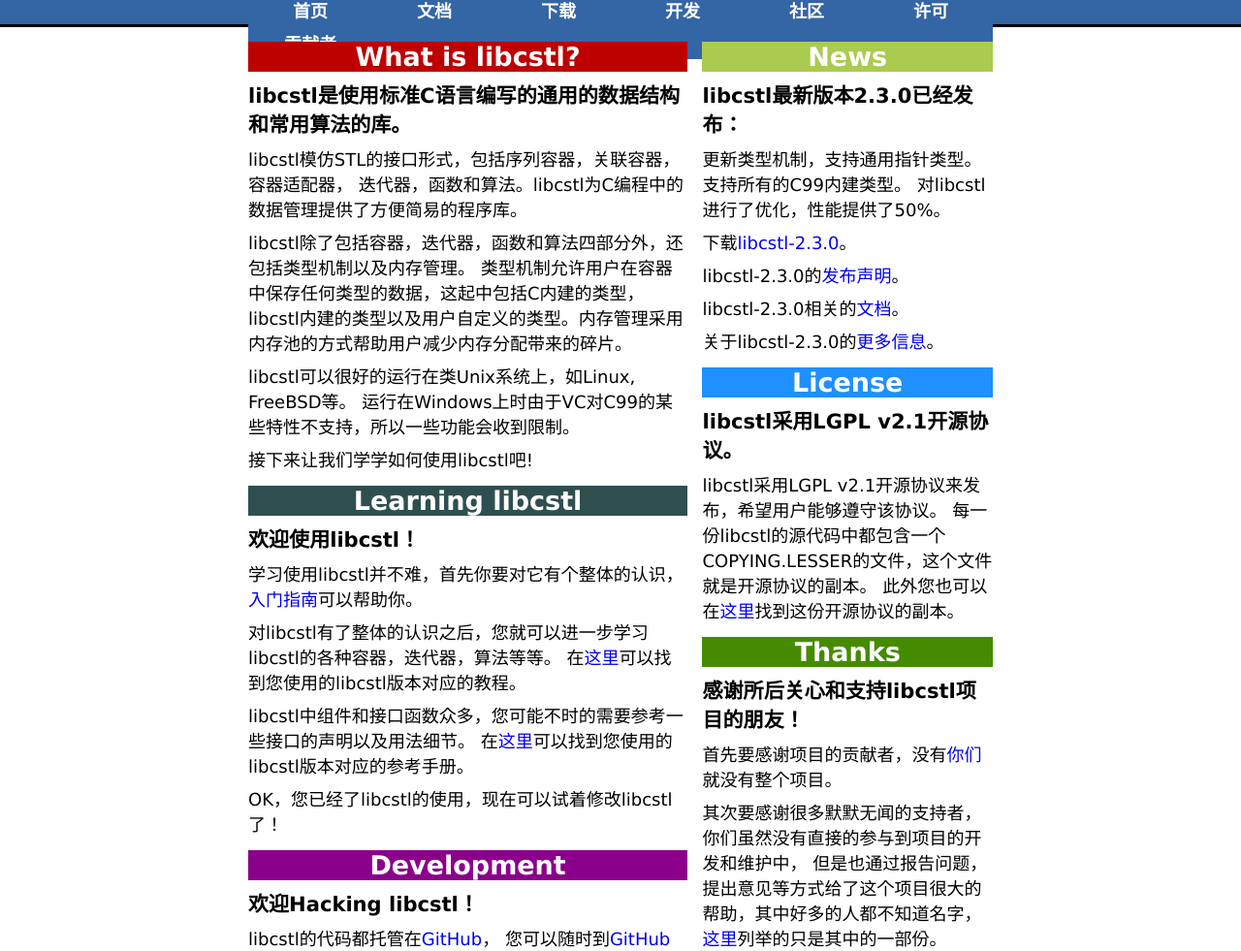
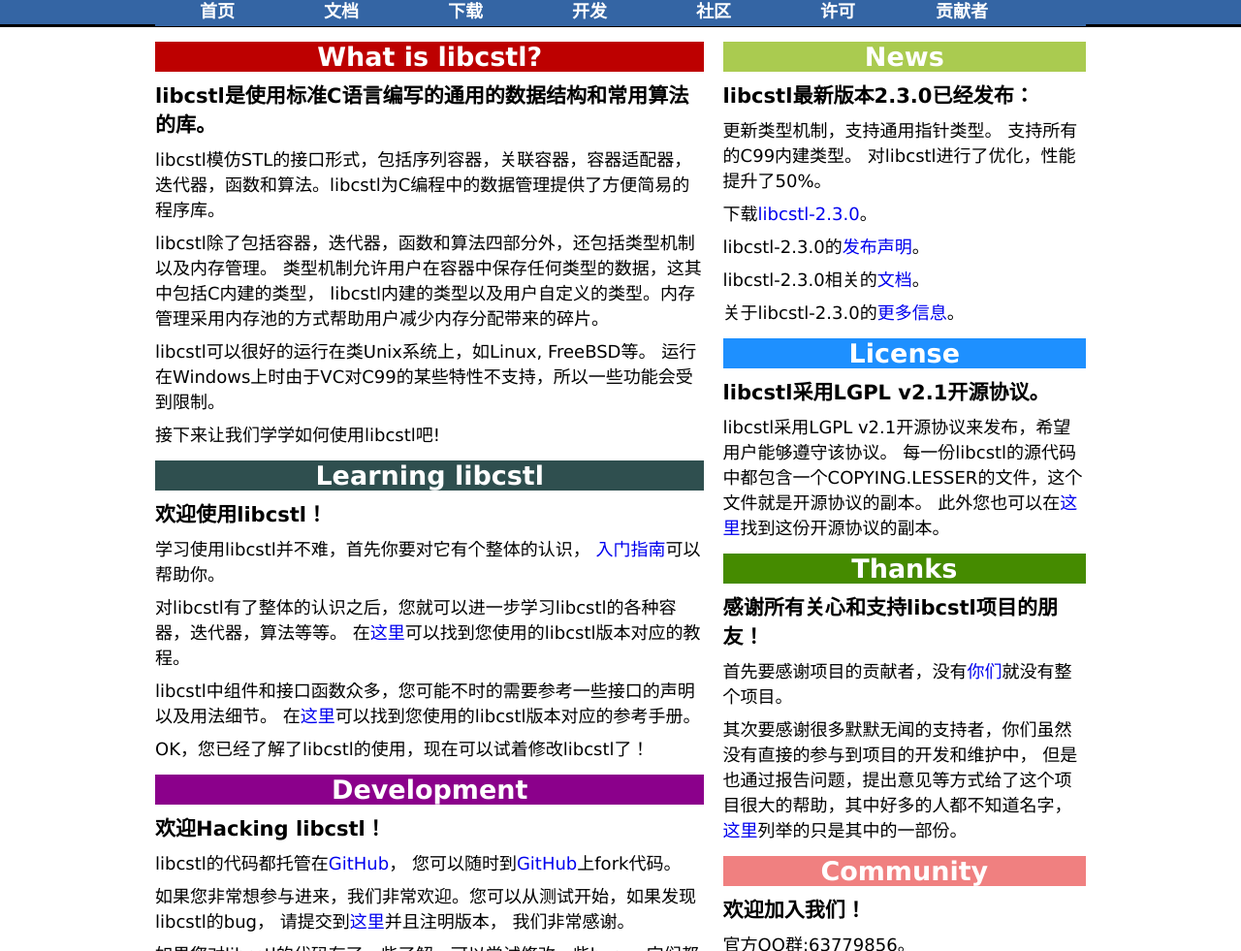
Before and after one commit to activesys/libcstl, a plain HTML site: page index.html in a window 1280 px wide. Shown: the part 111-1092 px from the top of the page at 97% size. Drawn offline with Linux system fonts and the light colour scheme.

Commit message:
fixup some bug in home page.

```diff
--- a/index.html
+++ b/index.html
@@ -45,12 +45,12 @@
                     </p>
                     <p>
                         libcstl除了包括容器，迭代器，函数和算法四部分外，还包括类型机制以及内存管理。
-                        类型机制允许用户在容器中保存任何类型的数据，这起中包括C内建的类型，
+                        类型机制允许用户在容器中保存任何类型的数据，这其中包括C内建的类型，
                         libcstl内建的类型以及用户自定义的类型。内存管理采用内存池的方式帮助用户减少内存分配带来的碎片。
                     </p>
                     <p>
                         libcstl可以很好的运行在类Unix系统上，如Linux, FreeBSD等。
-                        运行在Windows上时由于VC对C99的某些特性不支持，所以一些功能会收到限制。
+                        运行在Windows上时由于VC对C99的某些特性不支持，所以一些功能会受到限制。
                     </p>
                     <p>
                         接下来让我们学学如何使用libcstl吧!
@@ -72,7 +72,7 @@
                         在<a href="docs.html">这里</a>可以找到您使用的libcstl版本对应的参考手册。
                     </p>
                     <p>
-                        OK，您已经了libcstl的使用，现在可以试着修改libcstl了！
+                        OK，您已经了解了libcstl的使用，现在可以试着修改libcstl了！
                     </p>
                 </div>
                 <div id="devel">
@@ -94,7 +94,7 @@
                     </p>
                     <p>
                         您还可以参与到新功能的开发上来，<a href="devel.html#todo">这里</a>有一些新功能的列表，
-                        您可以在其中选择一些功能，然后在自己的分支中进行开发。同时不要忘记了位新代码添加测试用例。
+                        您可以在其中选择一些功能，然后在自己的分支中进行开发。同时不要忘记了为新代码添加测试用例。
                     </p>
                     <p>
                         好了，您可以开始工作了。Come on!
@@ -108,7 +108,7 @@
                     <p>
                         更新类型机制，支持通用指针类型。
                         支持所有的C99内建类型。
-                        对libcstl进行了优化，性能提供了50%。
+                        对libcstl进行了优化，性能提升了50%。
                     </p>
                     <p>
                         下载<a href="http://ishare.iask.sina.com.cn/download/explain.php?fileid=66640323">libcstl-2.3.0</a>。
@@ -134,7 +134,7 @@
                 </div>
                 <div id="thanks">
                     <h2>Thanks</h2>
-                    <h3>感谢所后关心和支持libcstl项目的朋友！</h3>
+                    <h3>感谢所有关心和支持libcstl项目的朋友！</h3>
                     <p>
                         首先要感谢项目的贡献者，没有<a href="contributors.html">你们</a>就没有整个项目。
                     </p>
--- a/stylesheets/libcstl.css
+++ b/stylesheets/libcstl.css
@@ -27,6 +27,7 @@
     margin: 0px;
     padding: 0px;
     width: 60%;
+    min-width: 960px;
     height: 100px;
     margin-left: auto;
     margin-right: auto;
@@ -50,6 +51,7 @@
 #menu {
     background-color: #3465a4;
     width: 100%;
+    min-width: 960px;
     height: 32px;
     border-bottom: 3px solid #000000;
     clear: both;
@@ -59,6 +61,7 @@
     margin: 0px;
     padding: 0px;
     width: 60%;
+    min-width: 960px;
     margin-left: auto;
     margin-right: auto;
     background-color: #3465a4;
@@ -94,6 +97,7 @@
     margin: 0px;
     padding: 0px;
     width: 60%;
+    min-width: 960px;
     clear: both;
     margin-left: auto;
     margin-right: auto;
@@ -151,12 +155,14 @@
 
 /* separator */
 #separator {
+    min-width: 960px;
     clear: both;
     height: 30px;
     border-bottom: solid 3px #3465a4;
 }
 /* footer */
 #footer {
+    min-width: 960px;
     height: 50px;
     font-size: 14px;
     clear: both;
```
